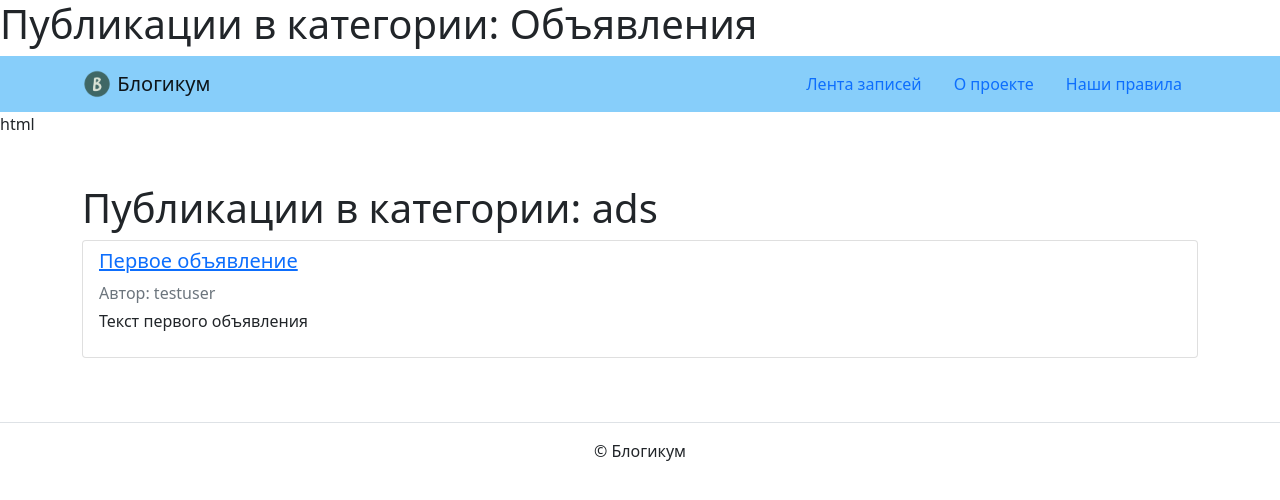
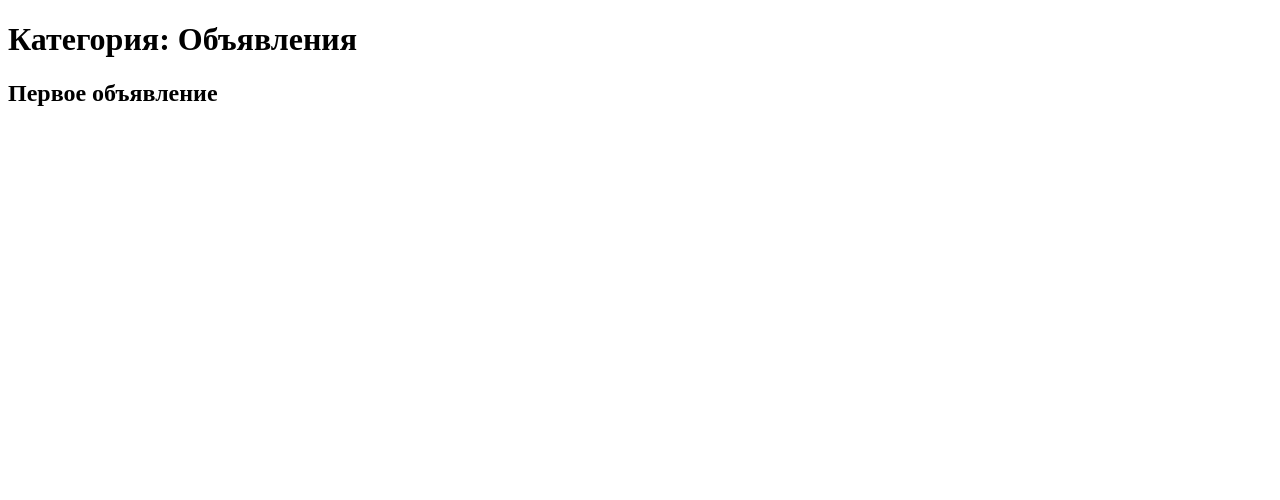
Before and after one commit to MajestroVladislav/django_sprint3, a Django app: page /category/ads/ in a window 1280 px wide. Shown: the top 500 px of the page. Run offline with Django 5.2, Linux system fonts and the light colour scheme; data comes from the database, SQL or seed files in the repository; some libraries are stand-ins or nearby versions.

Commit message:
тчанотыыя

```diff
--- a/blogicum/blog/models.py
+++ b/blogicum/blog/models.py
@@ -1,5 +1,6 @@
 from django.db import models
 from django.contrib.auth import get_user_model
+
 
 User = get_user_model()
 
@@ -7,20 +8,9 @@ User = get_user_model()
 class Category(models.Model):
     title = models.CharField('Заголовок', max_length=256)
     description = models.TextField('Описание')
-    slug = models.SlugField(
-        'Идентификатор',
-        unique=True,
-        help_text=('Идентификатор страницы для URL; '
-                   'разрешены символы '
-                   'латиницы, цифры, дефис и подчёркивание.')
-    )
-    is_published = models.BooleanField(
-        'Опубликовано',
-        default=True,
-        help_text='Снимите галочку, чтобы скрыть публикацию.'
-    )
-    created_at = models.DateTimeField('Добавлено',
-                                      auto_now_add=True)
+    slug = models.SlugField('Идентификатор', unique=True)
+    is_published = models.BooleanField('Опубликовано', default=True)
+    created_at = models.DateTimeField('Добавлено', auto_now_add=True)
 
     class Meta:
         verbose_name = 'категория'
@@ -49,29 +39,18 @@ class Location(models.Model):
 class Post(models.Model):
     title = models.CharField('Заголовок', max_length=256)
     text = models.TextField('Текст')
-    pub_date = models.DateTimeField(
-        'Дата и время публикации',
-        help_text=('Если установить дату и время в будущем — '
-                   'можно делать отложенные публикации.')
-    )
-    author = models.ForeignKey(
-        User,
-        on_delete=models.CASCADE,
-        verbose_name='Автор публикации'
-    )
-    location = models.ForeignKey(
-        Location,
-        on_delete=models.SET_NULL,
-        null=True,
-        blank=True,
-        verbose_name='Местоположение'
-    )
-    category = models.ForeignKey(
-        Category,
-        on_delete=models.SET_NULL,
-        null=True,
-        verbose_name='Категория'
-    )
+    pub_date = models.DateTimeField('Дата и время публикации')
+    author = models.ForeignKey(User, on_delete=models.CASCADE,
+                               verbose_name='Автор публикации')
+    location = models.ForeignKey(Location,
+                                 on_delete=models.SET_NULL,
+                                 null=True,
+                                 blank=True,
+                                 verbose_name='Местоположение')
+    category = models.ForeignKey(Category,
+                                 on_delete=models.SET_NULL,
+                                 null=True,
+                                 verbose_name='Категория')
     is_published = models.BooleanField('Опубликовано',
                                        default=True)
     created_at = models.DateTimeField('Добавлено',
--- a/blogicum/blog/views.py
+++ b/blogicum/blog/views.py
@@ -1,49 +1,29 @@
 from django.shortcuts import render, get_object_or_404
 from django.utils import timezone
-from django.conf import settings
 from .models import Post, Category
 
 
 def index(request):
-    post_list = Post.objects.select_related(
-        'category', 'location', 'author'
-    ).filter(
+    posts = Post.objects.filter(
         is_published=True,
         pub_date__lte=timezone.now(),
         category__is_published=True
-    ).order_by('-pub_date')[:settings.NUMBER_OF_POSTS_ON_MAIN_PAGE]
-
-    return render(request, 'blog/index.html', {'posts': post_list})
-
+    ).order_by('-pub_date')[:5]
+    return render(request, 'blog/index.html', {'posts': posts})
 
 def post_detail(request, id):
-    post = get_object_or_404(
-        Post.objects.select_related('category',
-                                    'location', 'author').filter(
-            is_published=True,
-            pub_date__lte=timezone.now(),
-            category__is_published=True
-        ),
-        pk=id
-    )
+    post = get_object_or_404(Post, pk=id)
     return render(request, 'blog/detail.html', {'post': post})
 
-
 def category_posts(request, slug):
-    category = get_object_or_404(
-        Category.objects.filter(is_published=True),
-        slug=slug
-    )
-
-    post_list = Post.objects.select_related(
-        'category', 'location', 'author'
-    ).filter(
+    category = get_object_or_404(Category, slug=slug,
+                                 is_published=True)
+    posts = Post.objects.filter(
         category=category,
         is_published=True,
         pub_date__lte=timezone.now()
     ).order_by('-pub_date')
-
     return render(request, 'blog/category.html', {
         'category': category,
-        'posts': post_list
+        'posts': posts
     })
--- a/blogicum/blogicum/settings.py
+++ b/blogicum/blogicum/settings.py
@@ -64,9 +64,7 @@ TEMPLATES = [
         'APP_DIRS': True,
         'OPTIONS': {
             'context_processors': [
-                'django.template.context_processors.request',
-                'django.contrib.auth.context_processors.auth',
-                'django.contrib.messages.context_processors.messages',
+                # Убрать все контекстные процессоры временно
             ],
         },
     },
--- a/blogicum/templates/blog/category.html
+++ b/blogicum/templates/blog/category.html
@@ -1,73 +1,12 @@
-{% load static %}
 <!DOCTYPE html>
-<html lang="ru">
+<html>
 <head>
-    <meta charset="utf-8">
-    <meta name="viewport" content="width=device-width, initial-scale=1">
-	<link rel="icon" href={% static 'img/fav/favicon.ico' %} type="image">
-    <link rel="apple-touch-icon" sizes="180x180" href="{% static 'img/fav/apple-touch-icon.png' %}">
-    <link rel="icon" type="image/png" sizes="32x32" href="{% static 'img/fav/favicon-32x32.png' %}">
-    <link rel="icon" type="image/png" sizes="16x16" href="{% static 'img/fav/favicon-16x16.png' %}">
-    <link rel="stylesheet" href="{% static 'css/bootstrap.min.css' %}">
-    <h1>Публикации в категории: {{ category.title }}</h1>
+    <title>Категория: {{ category.title }}</title>
 </head>
 <body>
-    <header>
-      <nav class="navbar navbar-light" style="background-color: lightskyblue">
-        <div class="container">
-          <a class="navbar-brand" href="{% url 'blog:index' %}">
-            <img src="{% static 'img/logo.png' %}" width="30" height="30" class="d-inline-block align-top" alt="">
-            Блогикум
-          </a>
-          <ul class="nav nav-pills">
-            <li class="nav-item">
-              <a class="nav-link" href="{% url 'blog:index' %}">
-                Лента записей
-              </a>
-            </li>
-            <li class="nav-item">
-              <a class="nav-link" href="{% url 'pages:about' %}">
-                О проекте
-              </a>
-            </li>
-            <li class="nav-item">
-              <a class="nav-link" href="{% url 'pages:rules' %}">
-                Наши правила
-              </a>
-            </li>
-          </ul>
-        </div>
-      </nav>
-    </header>
-
-html
-
-<main>
-  <div class="container py-5">
-    <h1>Публикации в категории: {{ category.name|default:category.slug }}</h1>
-
-    {% if posts %}
-      <div class="list-group">
+    <h1>Категория: {{ category.title }}</h1>
     {% for post in posts %}
-          <article class="list-group-item mb-3">
-            <h2 class="h5">
-              <a href="{% url 'blog:post_detail' post.id %}">{{ post.title }}</a>
-            </h2>
-            <p class="mb-1 text-muted">Автор: {{ post.author.username|default:'—' }}</p>
-            <p>{{ post.text|truncatechars:200 }}</p>
-          </article>
+        <h2>{{ post.title }}</h2>
     {% endfor %}
-      </div>
-    {% else %}
-      <p>Постов в этой категории пока нет.</p>
-    {% endif %}
-  </div>
-</main>
-
-<footer class="border-top text-center py-3">
-  <p>© Блогикум</p>
-</footer>
-<script src="{% static 'js/bootstrap.bundle.min.js' %}"></script>
-
 </body>
 </html>
```
Lines whose indentation alone changed are shown as unchanged.
